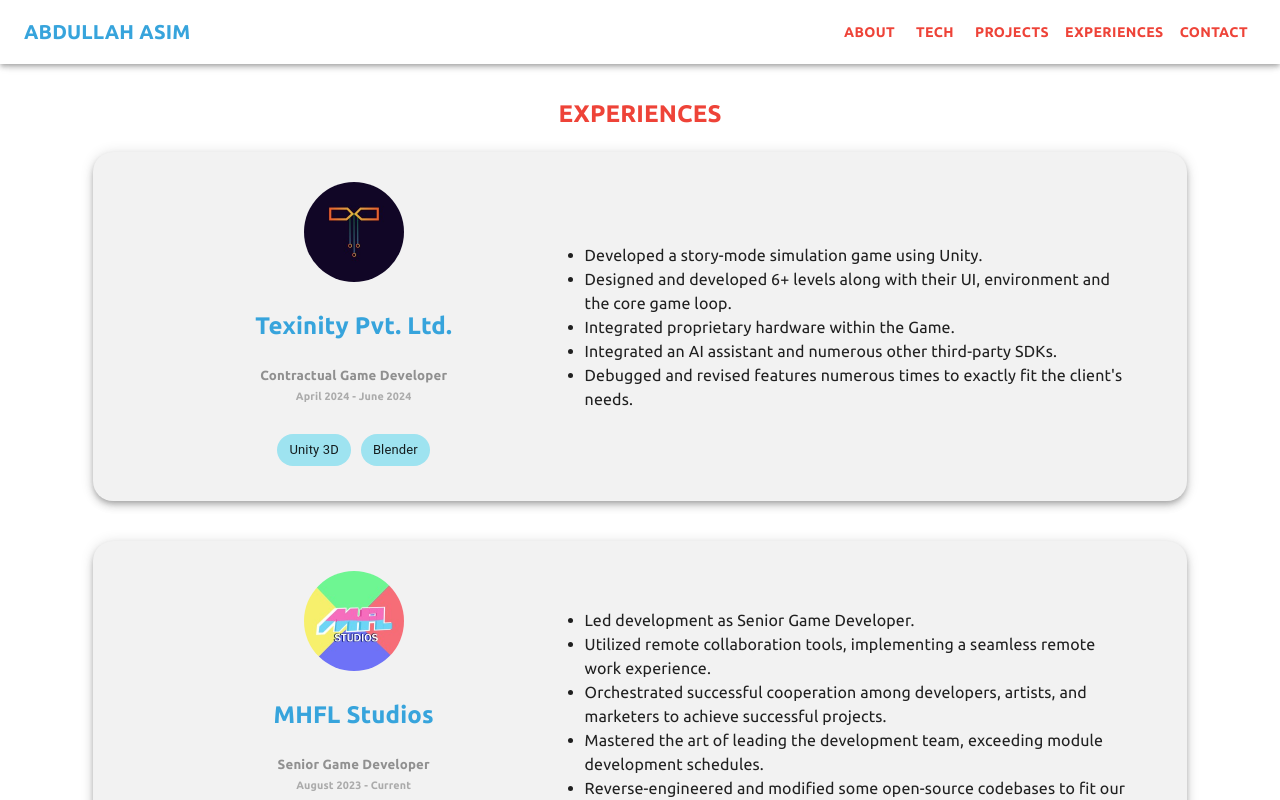
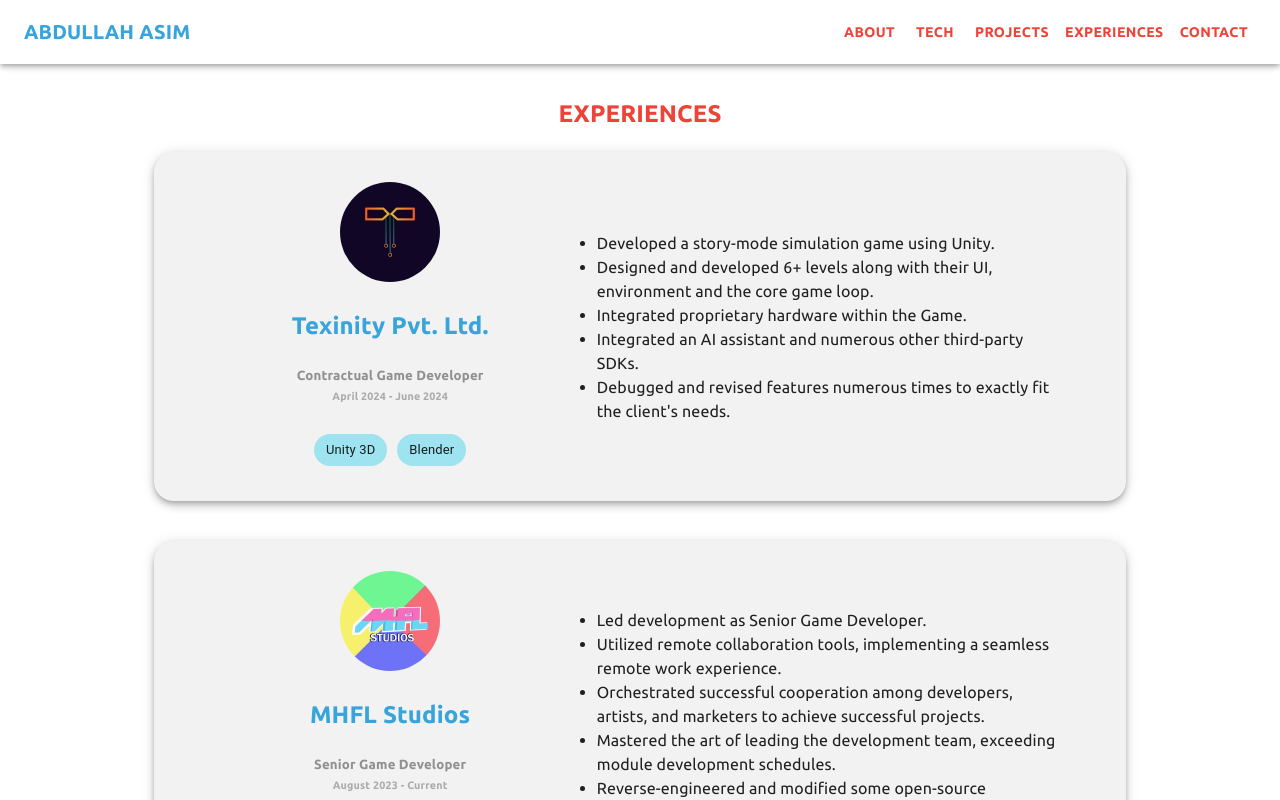
Before and after one commit to TheProProgrammer/Portfolio, a React (Create React App) app: page / in a window 1280 px wide. Shown: the top 800 px of the page. Built offline with nearby package versions, Linux system fonts and the light colour scheme.

Commit message:
inline styling ended

```diff
--- a/src/App.css
+++ b/src/App.css
@@ -1,3 +1,40 @@
-body{
+.body{
   padding: 8px;
+  font-family: Ubuntu;
 }
+.experiences{
+  margin: 24px;
+}
+.sectionHeading{
+  width: 100%;
+  color: #EE4338;
+}
+.experiencesCardsList{
+  align-items: center;
+  padding: 0px;
+  padding-inline-start: 0px;
+}
+.experienceCardInside{
+  display: flex;
+  flex-direction:center;
+  margin: 10px;
+}
+.experienceCardCompanyLogo{
+  width: 100px;
+  border-radius: 50%;
+  border-width: 3;
+  overflow: hidden;
+  border-color: red;
+}
+.experienceCardDescription{
+  width: 60%;
+  display: flex;
+  justify-content: center;
+  align-items: center;
+}
+.experienceCardCompanySection{
+  width: 40%;
+  display: flex;
+  justify-content: center;
+  align-items: center;
+}
--- a/src/App.js
+++ b/src/App.js
@@ -1,7 +1,7 @@
 import "./App.css";
 import React from "react";
 import DrawerAppBar from "./DrawerAppBar";
-import { Card, List, Chip } from "@mui/material";
+import { Card, Chip } from "@mui/material";
 
 const experiences = [
   {
@@ -64,29 +64,21 @@
 
 function App() {
   return (
-    <div class="body" style={{ fontFamily: "Ubuntu" }}>
+    <div class="body">
       <DrawerAppBar />
-      <div class="home" style={{ minHeight: "100" }}>
-        <Experiences />
-      </div>
+      <Experiences />
     </div>
   );
 }
 
 function Experiences() {
   return (
-    <div style={{ margin: "24px" }}>
+    <div class="experiences">
       <center>
-        <h2 style={{ width: "100%", color: "#EE4338" }}>EXPERIENCES</h2>
+        <h2 class = "sectionHeading">EXPERIENCES</h2>
       </center>
       <div>
-        <ul
-          style={{
-            alignItems: "center",
-            padding: "0px",
-            paddingInlineStart: "0px",
-          }}
-        >
+        <ul class="experiencesCardsList">
           {experiences.map((item) => (
             <Card
               sx={{
@@ -95,8 +87,8 @@
                 marginBottom: "40px",
                 paddingLeft: "50px",
                 justifyContent: "center",
-                marginLeft: "5%",
-                marginRight: "5%",
+                marginLeft: "10%",
+                marginRight: "10%",
                 backgroundColor:"#F2F2F2",
                 "&:hover": {
                   boxShadow: "0px 2px 3px 3px #FC9F8C",
@@ -104,20 +96,12 @@
               }}
               elevation={5}
             >
-              <div style={{ display: "flex", flexDirection:"center", margin: "10px" }}>
-                <div style={{ width: "40%",
-                  display: 'flex',
-                  justifyContent: "center",
-                  alignItems: 'center'}}>
+              <div class = "experienceCardInside">
+                <div class = "experienceCardCompanySection">
                   <div style={{ textAlign: "center" }}>
                     <img
+                    class = "experienceCardCompanyLogo"
                       src={item.image}
-                      style={{ width: "100px",
-                        borderRadius: 100 / 2,
-                        borderWidth: 3,
-                        overflow: 'hidden',
-                        borderColor: "red" }}
-
                       alt="icon"
                     />
                     <h2 style={{ fontWeight: "bold", color: "#37A4DC" }}>
@@ -134,10 +118,7 @@
                     </ul>
                   </div>
                 </div>
-                <div style={{ width: "60%",
-                  display: 'flex',
-                  justifyContent: "center",
-                  alignItems: 'center' }}>
+                <div class="experienceCardDescription">
                   <ul style={{ listStyleType: "disc", padding: "30px" }}>
                     {item.description.map((item) => (
                       <li>{item}</li>
@@ -152,4 +133,5 @@
     </div>
   );
 }
+
 export default App;
```
